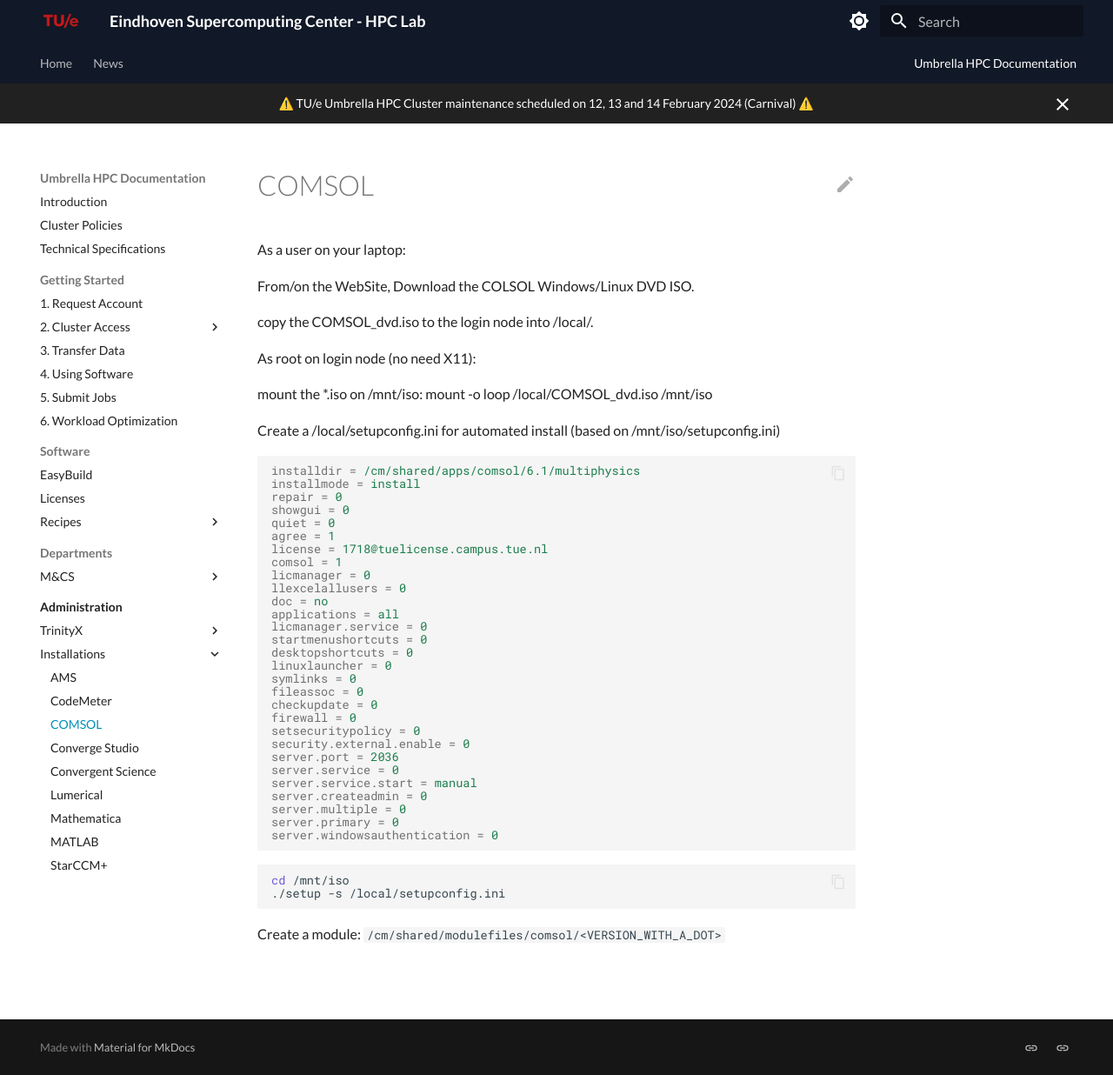
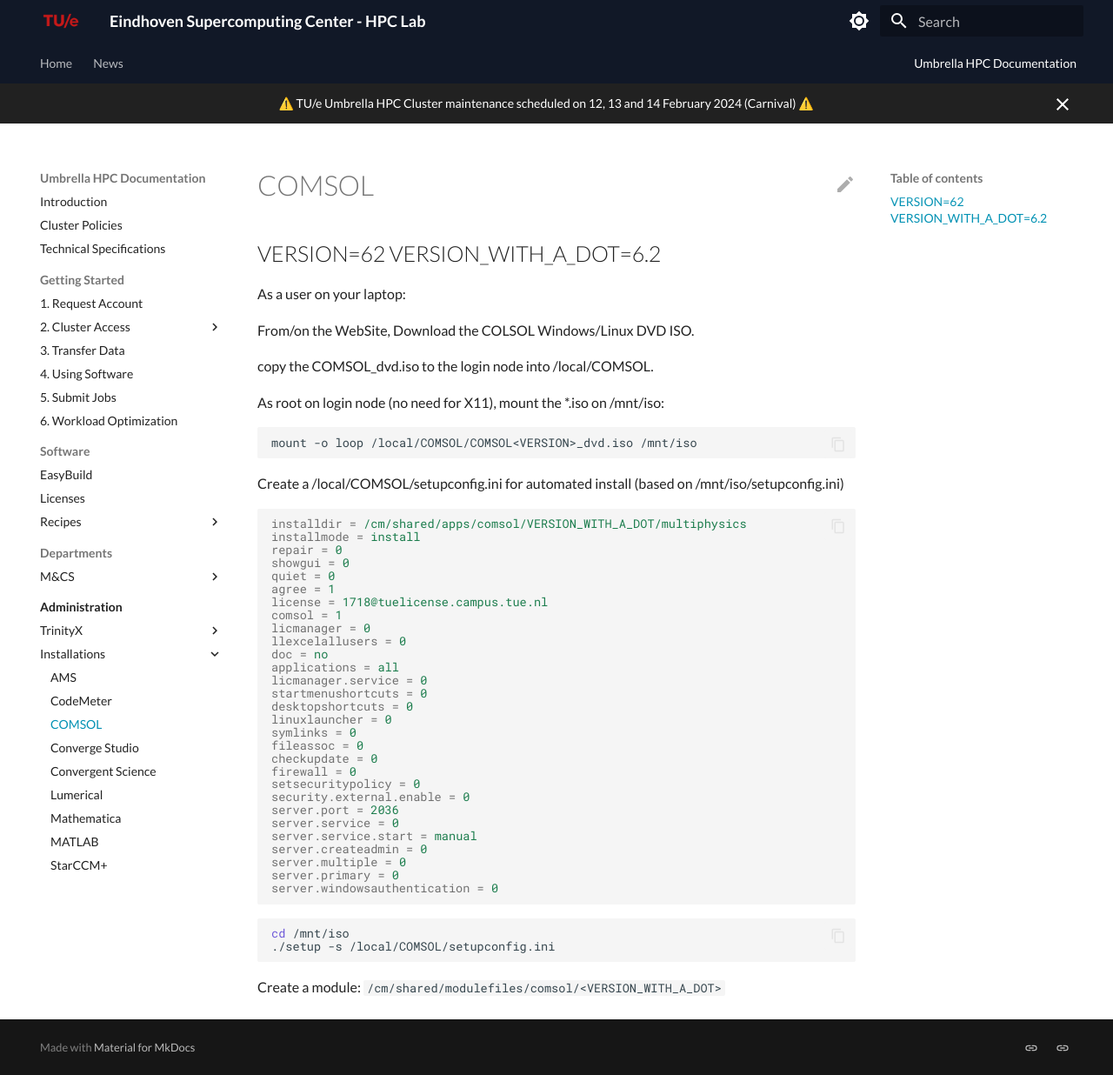
Before and after one commit to gferhpc/supercomputing.tue.nl, an MkDocs documentation site: the page built from pages/documentation/administration/installations/comsol.md, in a window 1280 px wide and 1236 px high. Shown: the whole window at 87% size. Built offline with MkDocs 1.6.1 and Material for MkDocs 9.7.7, drawn with Linux system fonts in a browser that asks for light colours.

Commit message:
Update comsol.md

````diff
--- a/pages/documentation/administration/installations/comsol.md
+++ b/pages/documentation/administration/installations/comsol.md
@@ -1,19 +1,21 @@
 # COMSOL
+
+## VERSION=62 VERSION_WITH_A_DOT=6.2
 
 As a user on your laptop:
 
 From/on the WebSite, Download the COLSOL <VERSION> Windows/Linux DVD ISO.
 
-copy the COMSOL<VERSION>_dvd.iso to the login node into /local/.
+copy the COMSOL<VERSION>_dvd.iso to the login node into /local/COMSOL.
 
-As root on login node (no need X11):
-
-mount the *.iso on /mnt/iso: mount -o loop /local/COMSOL<VERSION>_dvd.iso /mnt/iso
-
-Create a /local/setupconfig.ini for automated install (based on /mnt/iso/setupconfig.ini)
+As root on login node (no need for X11), mount the *.iso on /mnt/iso:
+```shell
+mount -o loop /local/COMSOL/COMSOL<VERSION>_dvd.iso /mnt/iso
+```
+Create a /local/COMSOL/setupconfig.ini for automated install (based on /mnt/iso/setupconfig.ini)
 
 ```{ .ini }
-installdir = /cm/shared/apps/comsol/6.1/multiphysics
+installdir = /cm/shared/apps/comsol/VERSION_WITH_A_DOT/multiphysics
 installmode = install
 repair = 0
 showgui = 0
@@ -46,7 +48,7 @@
 
 ```shell
 cd /mnt/iso
-./setup -s /local/setupconfig.ini
+./setup -s /local/COMSOL/setupconfig.ini
 ```
 
 Create a module: `/cm/shared/modulefiles/comsol/<VERSION_WITH_A_DOT>`
````
